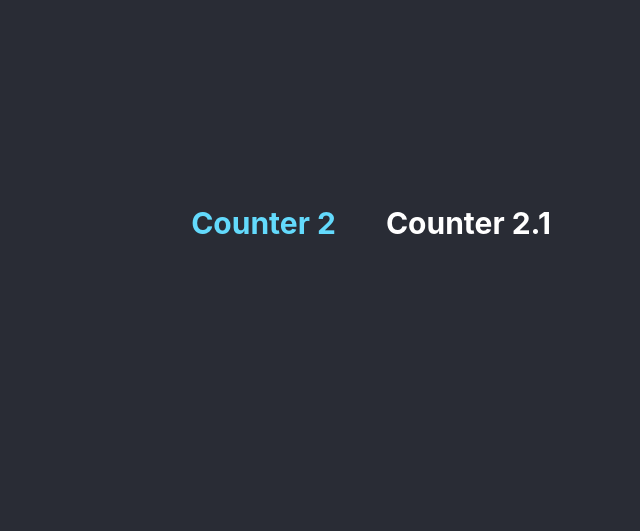
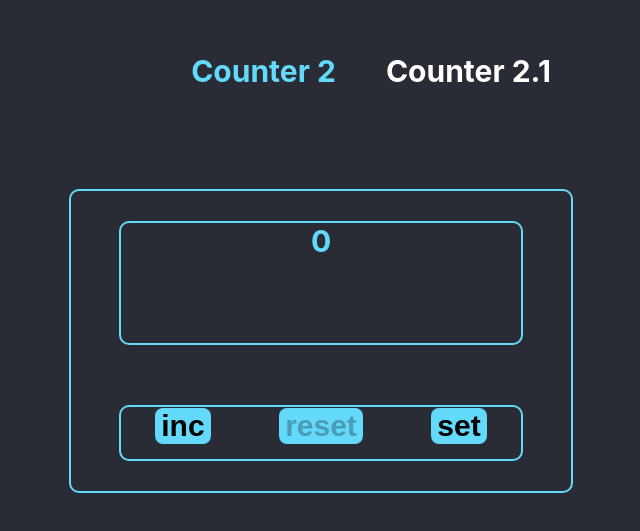
Before and after one commit to braivs/iti_counter, a React (Create React App) app: page /counter2.1 in a window 1280 px wide. Shown: the part 127-658 px from the top of the page, without its empty margins (294-934 px from the left). Built offline with nearby package versions, Linux system fonts and the light colour scheme.

Commit message:
counter 2.1 just finish

```diff
--- a/src/App.tsx
+++ b/src/App.tsx
@@ -53,8 +53,6 @@ function App() {
     setMaxValue(value)
   }
 
-
-
   return (
     <div className="App">
       <Navbar/>
@@ -71,20 +69,18 @@ function App() {
         setValuesByButton={setValuesHandler}
       />}
       />
-      {/*<Route path="/counter2.1" render={() => <Counter21
+      <Route path="/counter2.1" render={() => <Counter21
         startValue={startValue}
         maxValue={maxValue}
         value={value}
+        setValue={setValue}
+        isMessage={isMessage}
         isError={isError}
-        incButtonHandler={incButtonHandler}
-        resetButtonHandler={resetButtonHandler}
-        isIncButtonDisabled={isIncButtonDisabled}
-        isResetButtonDisabled={isResetButtonDisabled}
         startValueHandler={startValueHandler}
         maxValueHandler={maxValueHandler}
         setValuesByButton={setValuesHandler}
       />}
-      />*/}
+      />
     </div>
   );
 }
--- a/src/components/Counter2/Counter2.tsx
+++ b/src/components/Counter2/Counter2.tsx
@@ -26,7 +26,8 @@ export function Counter2(props: Counter2PropsType) {
                 setValuesByButton={props.setValuesByButton}
                 isError={props.isError}
       />
-      <Main startValue={props.startValue}
+      <Main type={'Counter2'}
+            startValue={props.startValue}
             maxValue={props.maxValue}
             value={props.value}
             setValue={props.setValue}
--- a/src/components/Counter21/Counter21.tsx
+++ b/src/components/Counter21/Counter21.tsx
@@ -1,18 +1,15 @@
 import React from 'react';
-import {Main21} from './Main21';
-import {Redirect, Route} from 'react-router-dom';
+import {Route, useHistory} from 'react-router-dom';
 import {Settings} from '../Settings/Settings';
-import {useHistory} from 'react-router-dom';
+import {Main} from '../Main/Main';
 
 type Counter21PropsType = {
   startValue: number
   maxValue: number
   value: number
+  setValue: (value: number) => void
+  isMessage: boolean
   isError: boolean
-  incButtonHandler: () => void
-  resetButtonHandler: () => void
-  isIncButtonDisabled: boolean
-  isResetButtonDisabled: boolean
   startValueHandler: (startValue: number) => void
   maxValueHandler: (maxValue: number) => void
   setValuesByButton: () => void
@@ -29,11 +26,13 @@ export function Counter21(props: Counter21PropsType) {
   return (
     <div>
       <Route exact path="/counter2.1" render={() =>
-        <Main21 value={props.value}
-                incButtonHandler={props.incButtonHandler}
-                resetButtonHandler={props.resetButtonHandler}
-                isIncButtonDisabled={props.isIncButtonDisabled}
-                isResetButtonDisabled={props.isResetButtonDisabled}
+        <Main type={'Counter21'}
+              startValue={props.startValue}
+              maxValue={props.maxValue}
+              value={props.value}
+              setValue={props.setValue}
+              isMessage={props.isMessage}
+              isError={props.isError}
         />}/>
       <Route exact path="/counter2.1/settings" render={() =>
         <Settings startValue={props.startValue}
--- a/src/components/Main/Main.tsx
+++ b/src/components/Main/Main.tsx
@@ -1,8 +1,10 @@
 import React, {useEffect, useState} from 'react';
 import s from '../Universe.module.css'
 import {CustomButton} from '../CustomButton';
+import {useHistory} from 'react-router-dom';
 
-type Main2PropsType = {
+type MainPropsType = {
+  type: 'Counter2' | 'Counter21'
   startValue: number
   maxValue: number
   value: number
@@ -11,7 +13,7 @@ type Main2PropsType = {
   isError: boolean
 }
 
-export function Main(props: Main2PropsType) {
+export function Main(props: MainPropsType) {
 
   // Формирование разных цветов счётчика по условиям
   let [valueClass, setValueClass] = useState('')
@@ -27,7 +29,7 @@ export function Main(props: Main2PropsType) {
   let messageText = (props.isError) ? 'Incorrect value!' : 'enter values and press set'
 
   //увеличить счётчик на один вверх
-  function incButtonHandler() {
+  const incButtonHandler = () => {
     let NewValue
     NewValue = props.value;
     NewValue++;
@@ -35,8 +37,14 @@ export function Main(props: Main2PropsType) {
   }
 
   //сбросить счётчик
-  function resetButtonHandler() {
+  const resetButtonHandler = () => {
     props.setValue(props.startValue);
+  }
+
+  // set для Counter 2.1
+  const history = useHistory()
+  const setButtonHandler = () => {
+    history.push('/counter2.1/settings')
   }
 
   // блокировка кнопок Inc и Reset по условиям
@@ -59,26 +67,36 @@ export function Main(props: Main2PropsType) {
     },
     [props.isMessage, props.value, props.startValue, props.maxValue])
 
+  if (props.type === 'Counter2') {
     return (
       <div className={s.mainContainer}>
         <div className={s.valueContainer}>
         <span className={`${s.value} ${valueClass}`}>
           {props.isMessage ? messageText : props.value}
         </span>
-
         </div>
         <div className={s.buttonContainer}>
-        <CustomButton
-          title="inc"
-          disabled={isIncButtonDisabled}
-          onClick={incButtonHandler}
-        />
-        <CustomButton
-          title="reset"
-          disabled={isResetButtonDisabled}
-          onClick={resetButtonHandler}
-        />
+          <CustomButton title="inc" disabled={isIncButtonDisabled} onClick={incButtonHandler}/>
+          <CustomButton title="reset" disabled={isResetButtonDisabled} onClick={resetButtonHandler}/>
         </div>
       </div>
     )
+  } else if (props.type === 'Counter21') {
+    return (
+      <div className={s.mainContainer}>
+        <div className={s.valueContainer}>
+        <span className={`${s.value} ${valueClass}`}>
+          {props.isMessage ? messageText : props.value}
+        </span>
+        </div>
+        <div className={s.buttonContainer}>
+          <CustomButton title="inc" disabled={isIncButtonDisabled} onClick={incButtonHandler}/>
+          <CustomButton title="reset" disabled={isResetButtonDisabled} onClick={resetButtonHandler}/>
+          <CustomButton title="set" disabled={false} onClick={setButtonHandler}/>
+        </div>
+      </div>
+    )
+  } else {
+    return <div>no type defined</div>
   }
+}
```
Also changed, not shown: src/components/Counter21/Main21.tsx (deleted, +0 -42 lines). Lines whose indentation alone changed are shown as unchanged.
